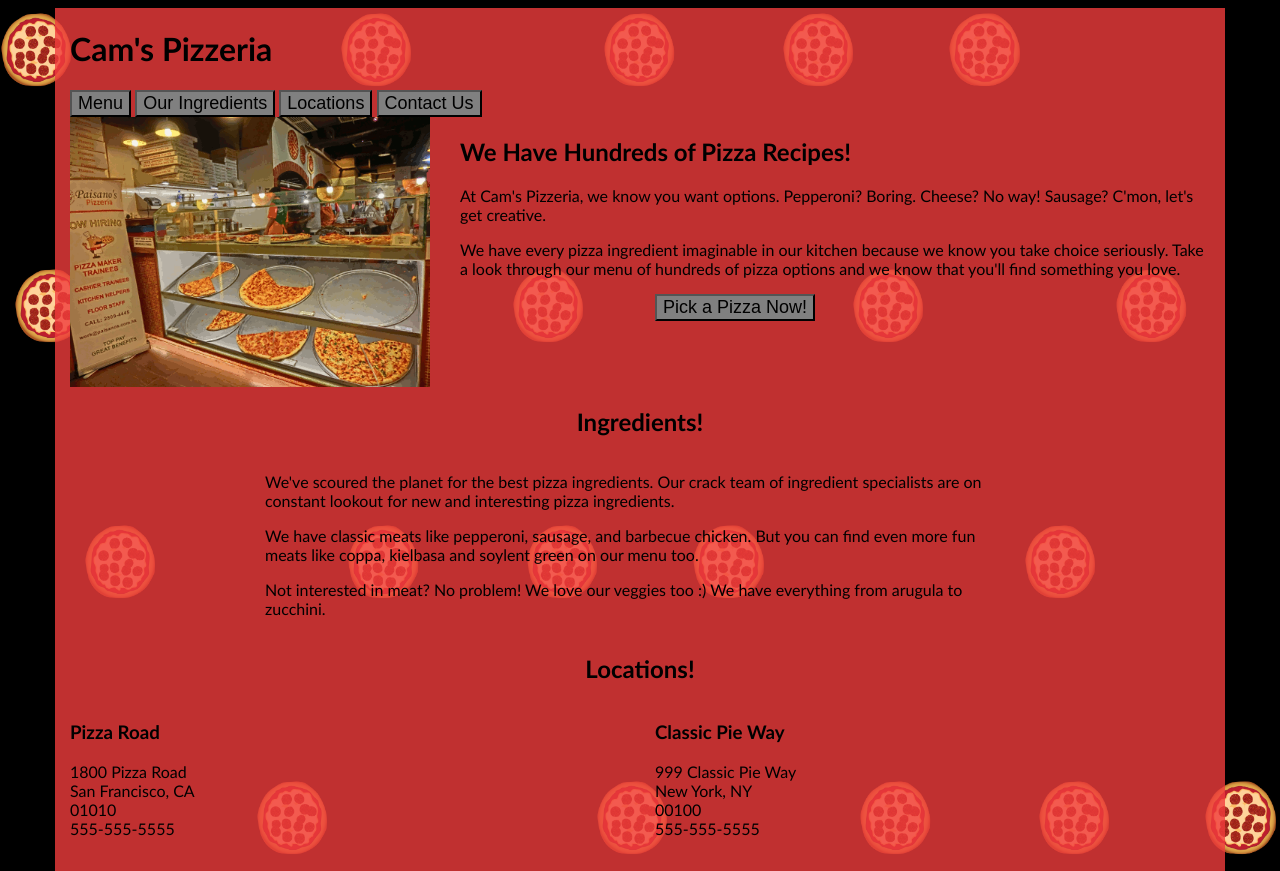
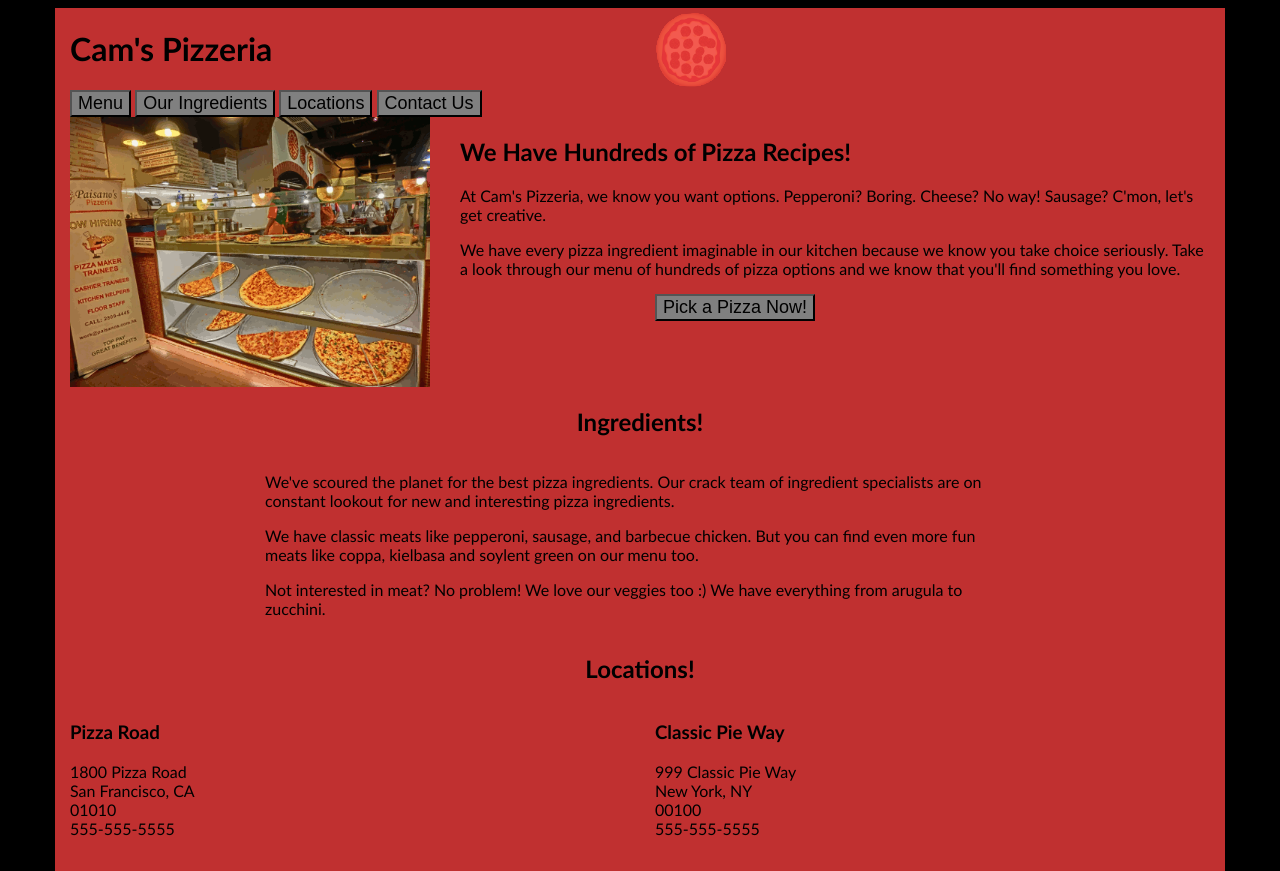
Before and after one commit to JeffNobert/P4-website.optimization, a website: page views/pizza.html in a window 1280 px wide. Shown: the top 871 px of the page. Drawn offline with Linux system fonts and the light colour scheme.

Commit message:
fix after review

```diff
--- a/views/css/style.css
+++ b/views/css/style.css
@@ -33,6 +33,8 @@ form {
   position: fixed;
   width: 256px;
   z-index: -1;
+  -webkit-backface-visibility: hidden; /* Chrome, Safari, Opera */
+  backface-visibility: hidden;
 }
 
 .randomPizzaContainer {
--- a/views/js/main.js
+++ b/views/js/main.js
@@ -460,7 +460,7 @@ var resizePizzas = function(size) {
         console.log("bug in sizeSwitcher");
     }
     // Calculate dx and new width outside of the loop
-    var pizzas = document.querySelectorAll(".randomPizzaContainer");
+    var pizzas = document.getElementsByClassName(".randomPizzaContainer");
 
     for (var i = 0; i < pizzas.length; i++) {
      pizzas[i].style.width = newWidth + "%";
@@ -512,13 +512,17 @@ function updatePositions() {
   frame++;
   window.performance.mark("mark_start_frame");
 
-  var items = document.querySelectorAll('.mover');
+  var items = document.getElementsByClassName('.mover');
 
   // Got to size before batch changing the style.
-  var size = document.body.scrollTop / 1250;
-  for (var i = 0; i < items.length; i++) {
-    var phase = Math.sin(size + (i % 5));
-    items[i].style.left = items[i].basicLeft + 100 * phase + 'px';
+  var phase = [];
+
+  for (var i = 0; i < 5; i++) {
+    phase.push(Math.sin(scrollTop / 1250 + i) * 100);
+  }
+
+  for (var i = 0, max = items.length; i < max; i++) {
+    items[i].style.left = items[i].basicLeft + phase[i%5] + 'px';
   }
 
   // User Timing API to the rescue again. Seriously, it's worth learning.
@@ -538,7 +542,10 @@ window.addEventListener('scroll', updatePositions);
 document.addEventListener('DOMContentLoaded', function() {
   var cols = 8;
   var s = 256;
-  for (var i = 0; i < 200; i++) {
+
+  // 100px for the height of the image.
+  var nbPizzas = window.innerHeight / 100;
+  for (var i = 0; i < nbPizzas; i++) {
     var elem = document.createElement('img');
     elem.className = 'mover';
     elem.src = "images/pizza.png";
```
Also changed, not shown: README.md.
